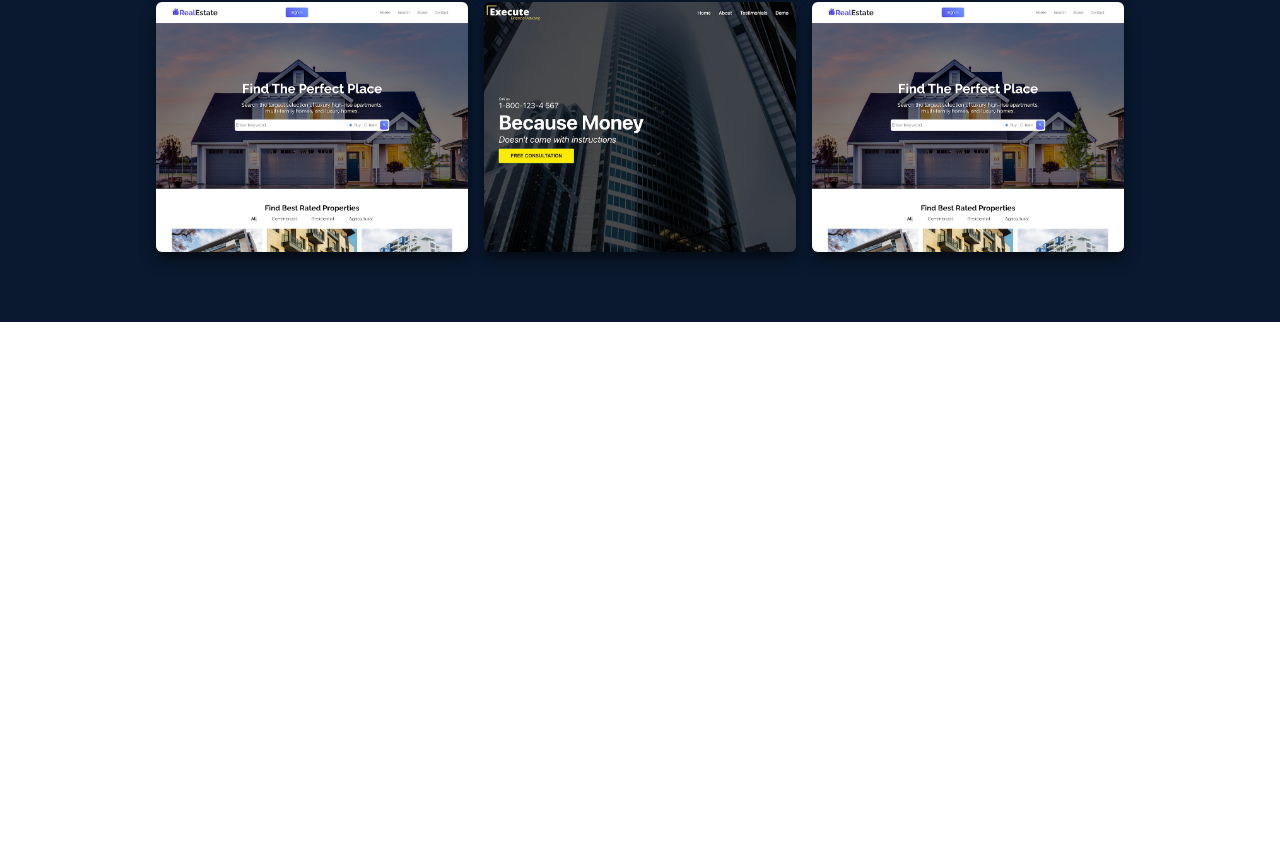
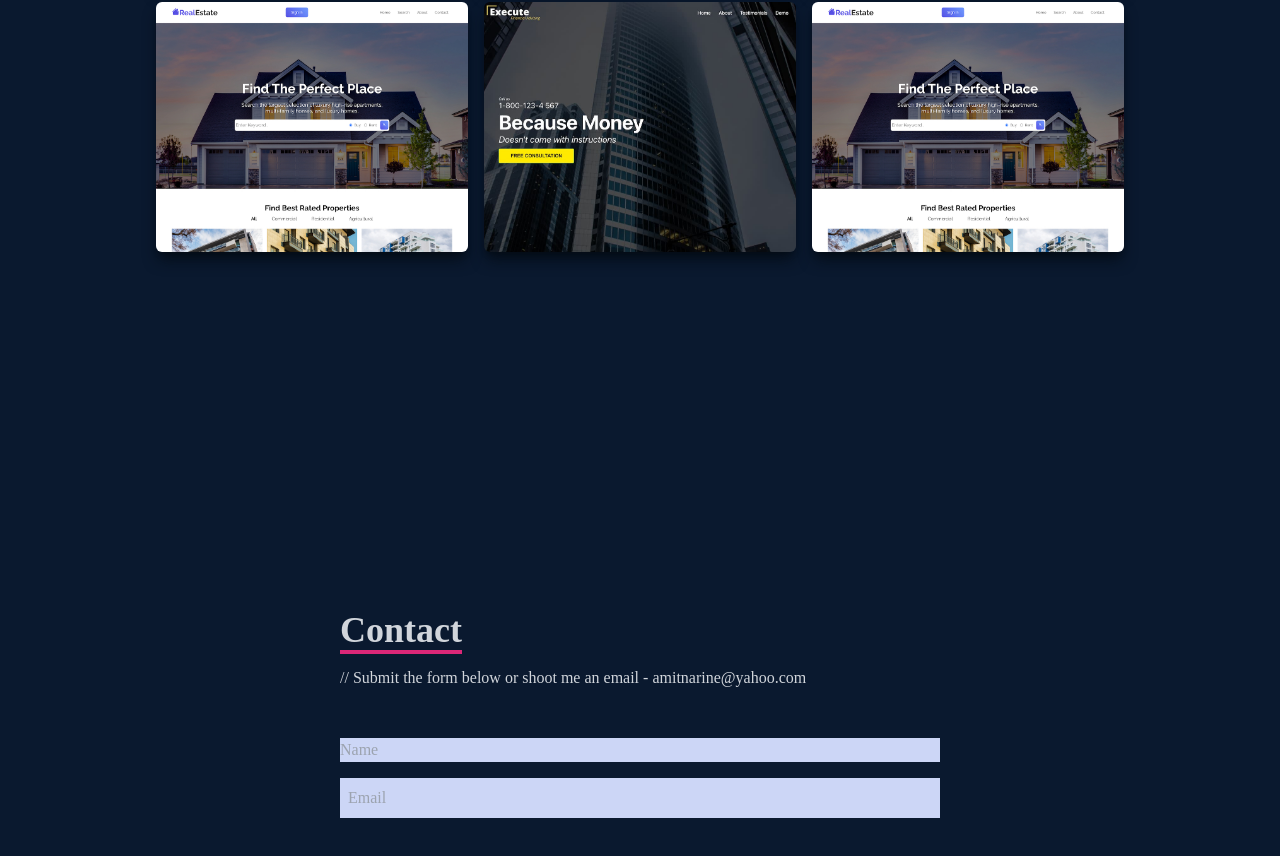
Before and after one commit to amitnarine/amitnarine-portfolio, a React (Create React App) app: page / in a window 1280 px wide. Shown: the part 2878-3734 px from the top of the page. Before the commit the page ends 3200 px from the top, so only its background shows below. Built offline with nearby package versions, Linux system fonts and the light colour scheme.

Commit message:
setting up contact component

```diff
--- a/src/App.js
+++ b/src/App.js
@@ -1,4 +1,5 @@
 import About from "./components/About";
+import { Contact } from "./components/Contact";
 import Home from "./components/Home";
 import Navbar from "./components/Navbar";
 import Skills from "./components/Skills";
@@ -13,6 +14,7 @@
       <About></About>
       <Skills></Skills>
       <Work></Work>
+      <Contact></Contact>
     </div>
   );
 }
--- /dev/null
+++ b/src/components/Contact.jsx
@@ -0,0 +1,18 @@
+import React from 'react'
+
+export const Contact = () => {
+  return (
+    <div name='contact' className='w-full h-screen bg-[#0a192f] flex justify-center items-center p-4'>
+        <form action="" className='flex flex-col max-w-[600px] w-full'>
+            <div className='pb-8'>
+                <p className='text-4xl font-bold inline border-b-4 border-pink-600 text-gray-300'>Contact</p>
+                <p className='text-gray-300 py-4'>// Submit the form below or shoot me an email - amitnarine@yahoo.com</p>
+            </div>
+            <input className='bg-[#ccd6f6]' type="text" placeholder='Name' name='name'></input>
+            <input className='my-4 p-2 bg-[#ccd6f6]' type="email" placeholder='Email' name='email'></input>
+        </form>
+
+
+    </div>
+  )
+}
--- a/src/components/Work.jsx
+++ b/src/components/Work.jsx
@@ -111,8 +111,6 @@
                         </div>
                     </div>
                 </div>
-
-
                  {/*Grid Item 6*/}
                  <div style={{backgroundImage: `url(${realEstate})`}} className='shadow-lg shadow-[#040c16] group container rounded-md flex justify-center items-center mx-auto content-div'>
 
```
